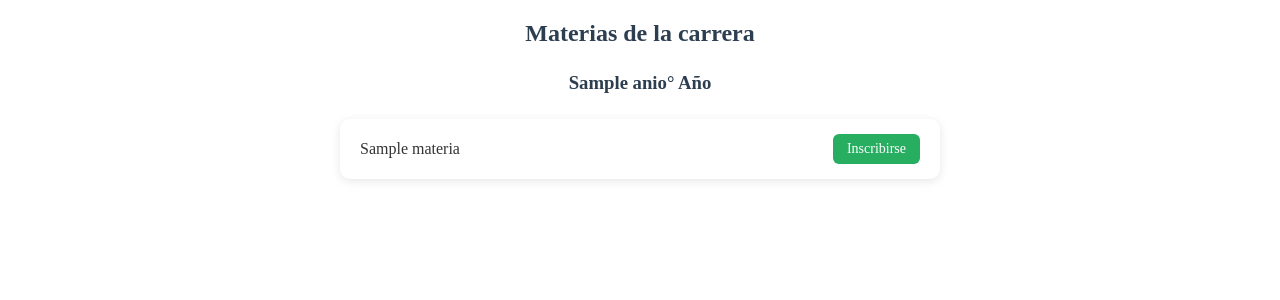
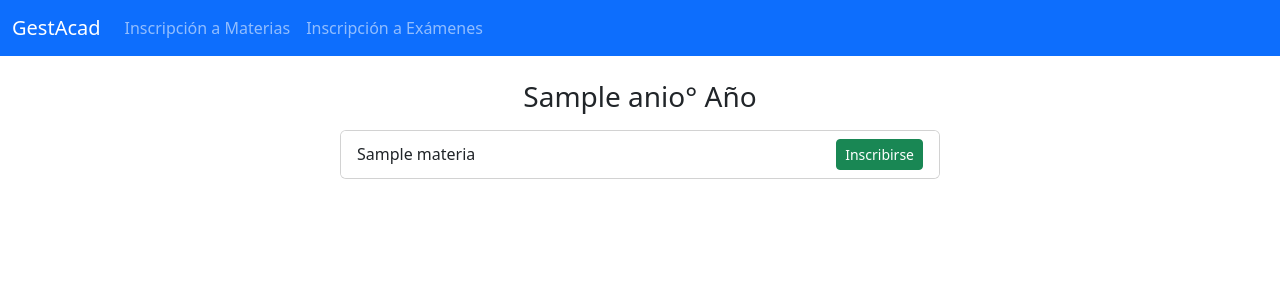
Before and after one commit to alejandro7177/GestAcad, a Django app: template core/GesAcad/templates/alumno.html in a window 1280 px wide. Shown: the top 300 px of the page. Run offline with Django 5.2, Linux system fonts and the light colour scheme; the template is opened without the code that fills it: most values are stand-ins (such as "Sample title", 1, 10 or a date in 2020).

Commit message:
cambio esteticos

```diff
--- a/core/GesAcad/templates/alumno.html
+++ b/core/GesAcad/templates/alumno.html
@@ -1,38 +1,39 @@
-<!DOCTYPE html>
-<html>
+{% extends 'base.html' %}
 
-<head>
-  <title>Materias</title>
-  {% load static %}
-  <link rel="stylesheet" href="{% static 'css/alumno.css' %}">
-</head>
+{% block title %}Materias{% endblock %}
 
-<body>
+{% block content %}
 
-  <h2 class="titulo">Materias de la carrera</h2>
 {% for anio, materias in materias_agrupadas %}
-  <h3 class="titulo">{{ anio }}° Año</h3>
 
-  <div class="contenedor">
+  <div class="mb-4">
+
+    <h3 class="text-center mb-3">{{ anio }}° Año</h3>
+
+    <div class="card mx-auto" style="max-width: 600px;">
+      <ul class="list-group list-group-flush">
+
         {% for materia in materias %}
-    <div class="materia">
-      <span class="nombre">{{ materia.nombre }}</span>
+        <li class="list-group-item d-flex justify-content-between align-items-center">
+          {{ materia.nombre }}
 
           {% if materia.id_materia in inscriptas_alta %}
-      <a class="btn baja" href="{% url 'toggle_inscripcion' materia.id_materia %}">
+            <a class="btn btn-danger btn-sm" href="{% url 'toggle_inscripcion' materia.id_materia %}">
               Dar de baja
             </a>
           {% else %}
-      <a class="btn inscribir" href="{% url 'toggle_inscripcion' materia.id_materia %}">
+            <a class="btn btn-success btn-sm" href="{% url 'toggle_inscripcion' materia.id_materia %}">
               Inscribirse
             </a>
           {% endif %}
+        </li>
+        {% endfor %}
+
+      </ul>
     </div>
-    {% endfor %}
+
   </div>
 
 {% endfor %}
 
-</body>
-
-</html>
+{% endblock %}
--- /dev/null
+++ b/core/GesAcad/templates/base.html
@@ -0,0 +1,55 @@
+<!DOCTYPE html>
+<html>
+
+<head>
+  <title>{% block title %}Sistema{% endblock %}</title>
+
+  {% load static %}
+  <link rel="stylesheet" href="{% static 'css/alumno.css' %}">
+  <link href="https://cdn.jsdelivr.net/npm/bootstrap@5.3.3/dist/css/bootstrap.min.css" rel="stylesheet">
+</head>
+
+<body>
+
+  <!-- NAVBAR -->
+  <nav class="navbar navbar-expand-lg navbar-dark bg-primary">
+    <div class="container-fluid">
+
+      <a class="navbar-brand" href="#">GestAcad</a>
+
+      <button class="navbar-toggler" type="button" data-bs-toggle="collapse" data-bs-target="#navbarNav">
+        <span class="navbar-toggler-icon"></span>
+      </button>
+
+      <div class="collapse navbar-collapse" id="navbarNav">
+        <ul class="navbar-nav">
+
+          <li class="nav-item">
+            <a class="nav-link" href="{% url 'alumno' %}">
+              Inscripción a Materias
+            </a>
+          </li>
+
+          <li class="nav-item">
+            <a class="nav-link" href="#">
+              Inscripción a Exámenes
+            </a>
+          </li>
+
+        </ul>
+      </div>
+
+    </div>
+  </nav>
+
+  <!-- CONTENIDO -->
+  <div class="container mt-4">
+    {% block content %}
+    {% endblock %}
+  </div>
+
+  <script src="https://cdn.jsdelivr.net/npm/bootstrap@5.3.3/dist/js/bootstrap.bundle.min.js"></script>
+
+</body>
+
+</html>
--- a/core/GesAcad/templates/login.html
+++ b/core/GesAcad/templates/login.html
@@ -11,7 +11,7 @@
     <!-- Tu CSS -->
     <link rel="stylesheet" href="{% static 'css/login.css' %}">
 </head>
-<body>
+<body class="bg-primary">
 
 <div class="container d-flex justify-content-center align-items-center vh-100">
     <div class="card login-card p-4 shadow">
```
Lines whose indentation alone changed are shown as unchanged.
